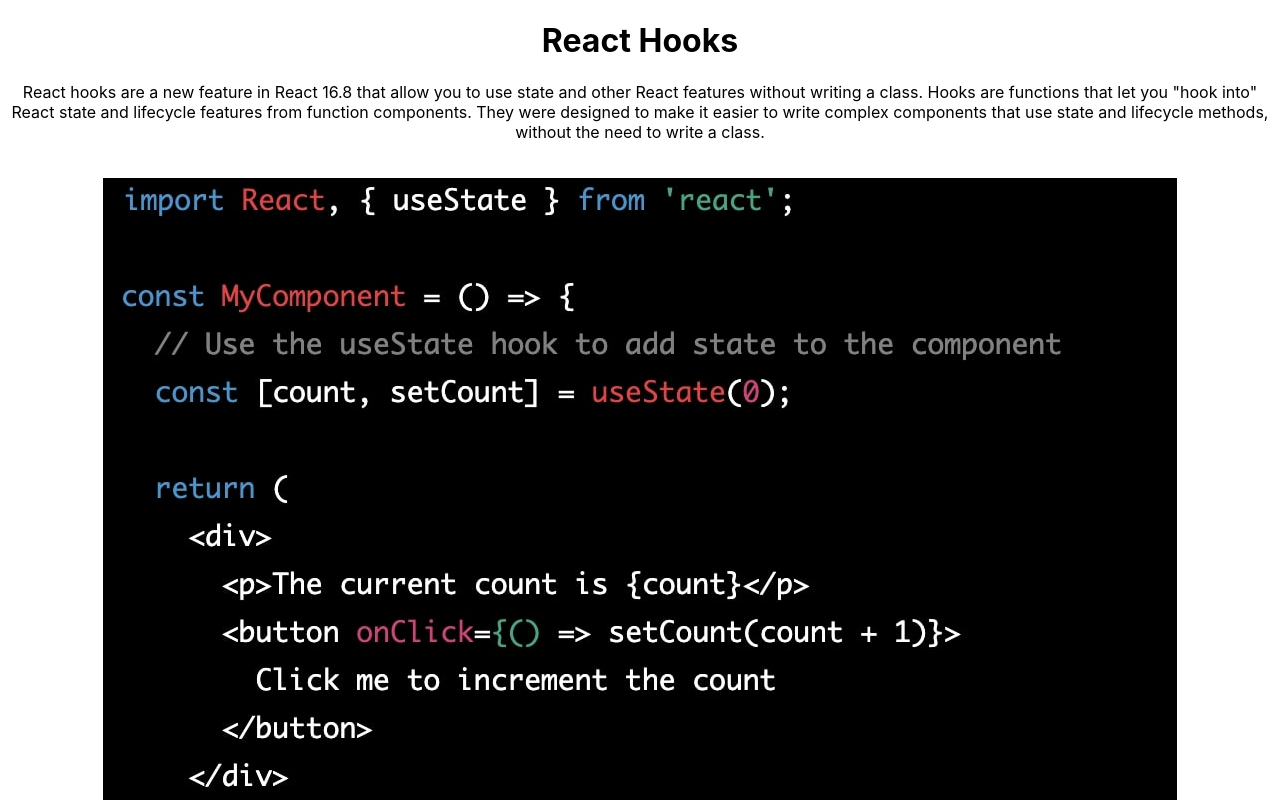
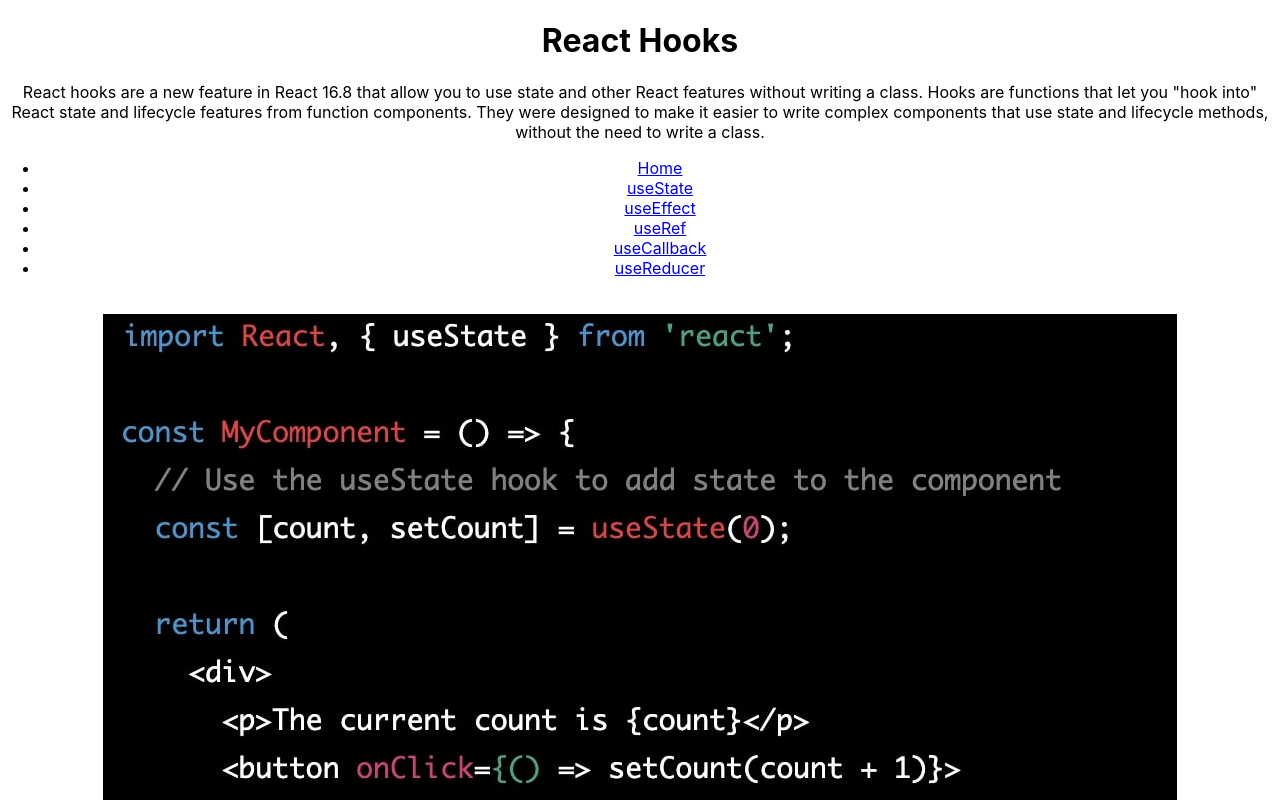
Before and after one commit to vrao27/reacthooks, a React (Create React App) app: page / in a window 1280 px wide. Shown: the top 800 px of the page. Built offline with nearby package versions, Linux system fonts and the light colour scheme.

Commit message:
routes again

```diff
--- a/src/App.js
+++ b/src/App.js
@@ -1,5 +1,6 @@
 import "./App.css";
 import homeImage from "./images/homeImage.jpg";
+import {Link, NavLink} from 'react-router-dom'
 
 function App() {
   return (
@@ -14,7 +15,17 @@ function App() {
           write complex components that use state and lifecycle methods, without
           the need to write a class.
         </p>
+        <nav>
+      <ul>
+        <li><NavLink to="/" end>Home</NavLink></li>
+        <li><NavLink to="usestate">useState</NavLink></li>
+        <li><Link to="useeffect">useEffect</Link></li>
+        <li><Link to="useref">useRef</Link></li>
+        <li><Link to="usecallback">useCallback</Link></li>
+        <li><Link to="usereducer">useReducer</Link></li>
+      </ul>
 
+    </nav>
         <br />
         <img src={homeImage} alt="use-state-img" />
         <p>
--- a/src/components/Callback.js
+++ b/src/components/Callback.js
@@ -1,5 +1,5 @@
 import React from "react";
-import callbackImage from "./images/callbackImage.jpg";
+// import callbackImage from "./images/callbackImage.jpg";
 
 export default function callbackhook() {
   return (
@@ -18,7 +18,7 @@ export default function callbackhook() {
         </p>
         <br />
         <p>Here is an example of how useCallback can be used:</p>
-        <img src={callbackImage} alt="useCallback-img" />
+        {/* <img src={callbackImage} alt="useCallback-img" /> */}
         <p>
           In the code above, the handleClick function is defined using the
           useCallback hook. The second argument to useCallback is an array of
--- a/src/index.js
+++ b/src/index.js
@@ -15,11 +15,11 @@ root.render(
   <BrowserRouter>
     <Routes>
       <Route index element={<App />}/>
-      <Route path="useState" element={<State />} />
-      <Route path="useEffect" element={<Effect />} />
-      <Route path="useRef" element={<Ref />}/>
-        <Route path="useCallback" element={<Callback />} />
-        <Route path="useReducer" element={<Reducer />} />
+      <Route path="usestate" element={<State />} />
+      <Route path="useeffect" element={<Effect />} />
+      <Route path="useref" element={<Ref />}/>
+        <Route path="usecallback" element={<Callback />} />
+        <Route path="usereducer" element={<Reducer />} />
 
     </Routes>
   </BrowserRouter>
```
